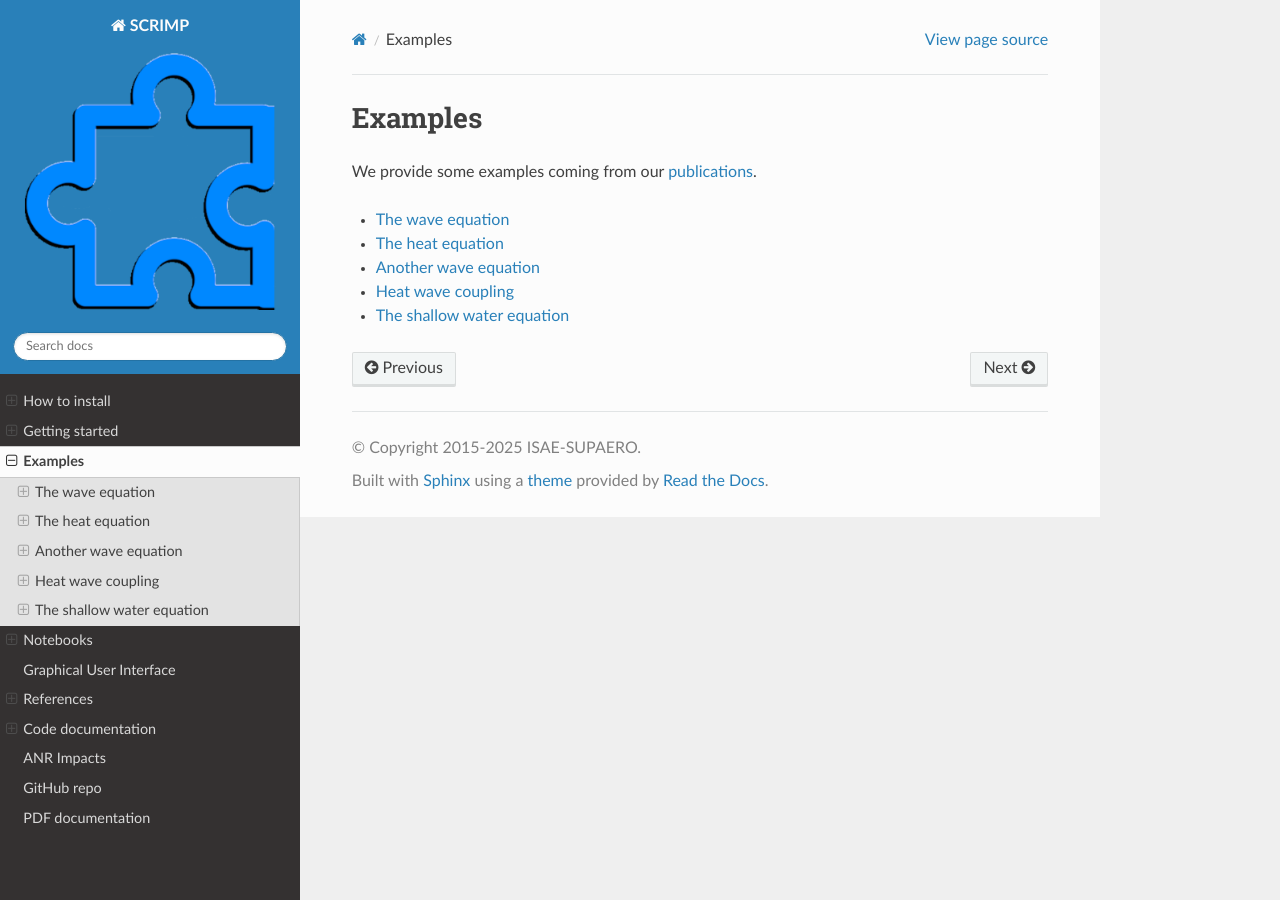
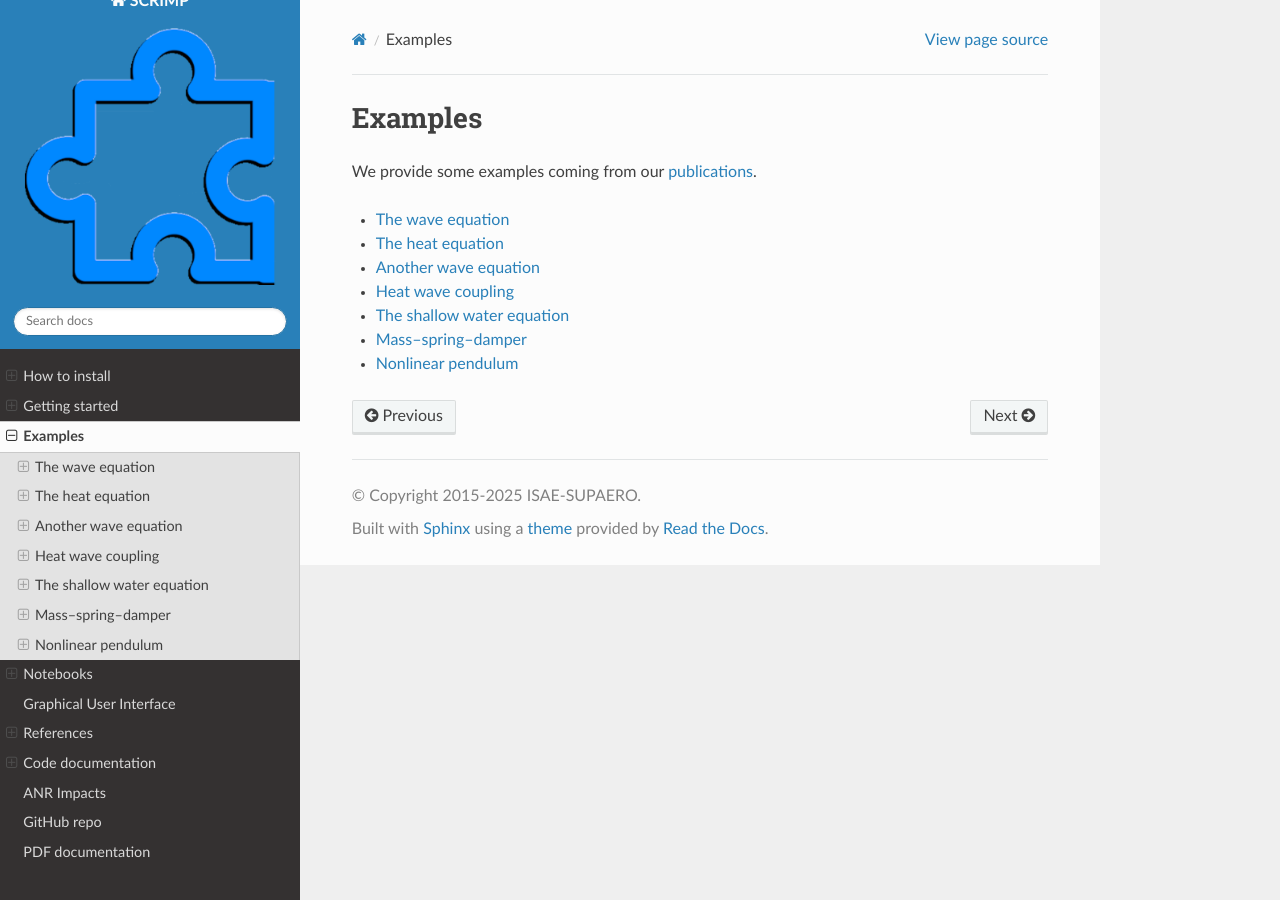
Before and after one commit to g-haine/scrimp, a Sphinx documentation site: the page built from docs/source/examples.rst, in a window 1280 px wide. Built offline with Sphinx 7.4.7 and the Read the Docs theme 3.1.0, drawn with Linux system fonts in a browser that asks for light colours.

Commit message:
Link 0D oscillator and nonlinear pendulum tutorials from examples index

```diff
--- a/docs/source/examples.rst
+++ b/docs/source/examples.rst
@@ -14,3 +14,5 @@ We provide some examples coming from our `publications <biblio>`_.
    examples/wave_coenergy
    examples/heat_wave
    examples/shallow_water
+   examples/mass_spring_damper
+   examples/nonlinear_pendulum
```
